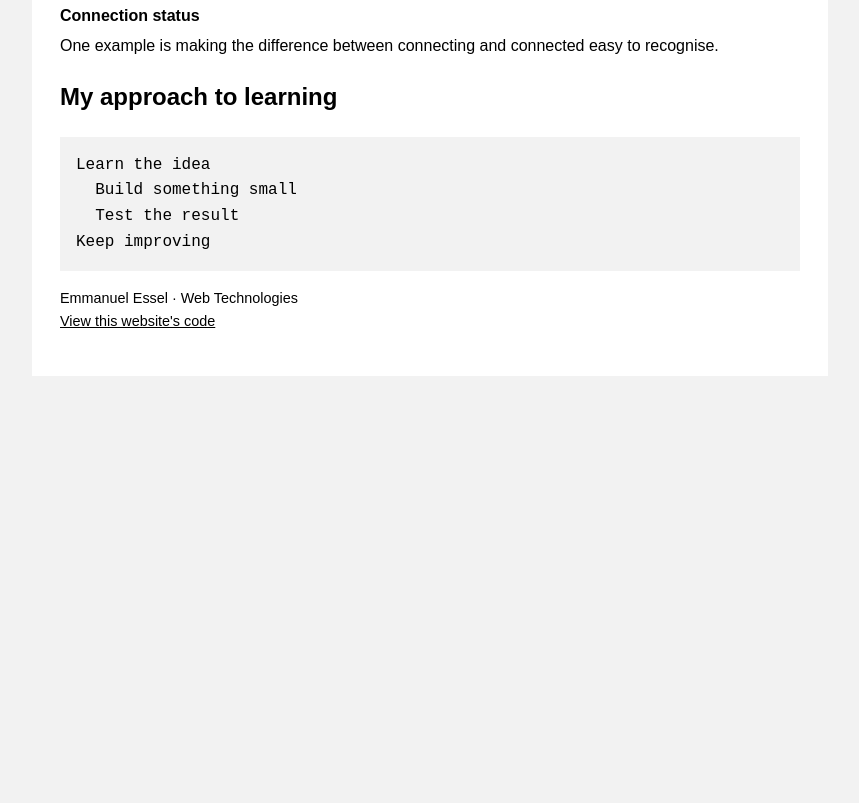
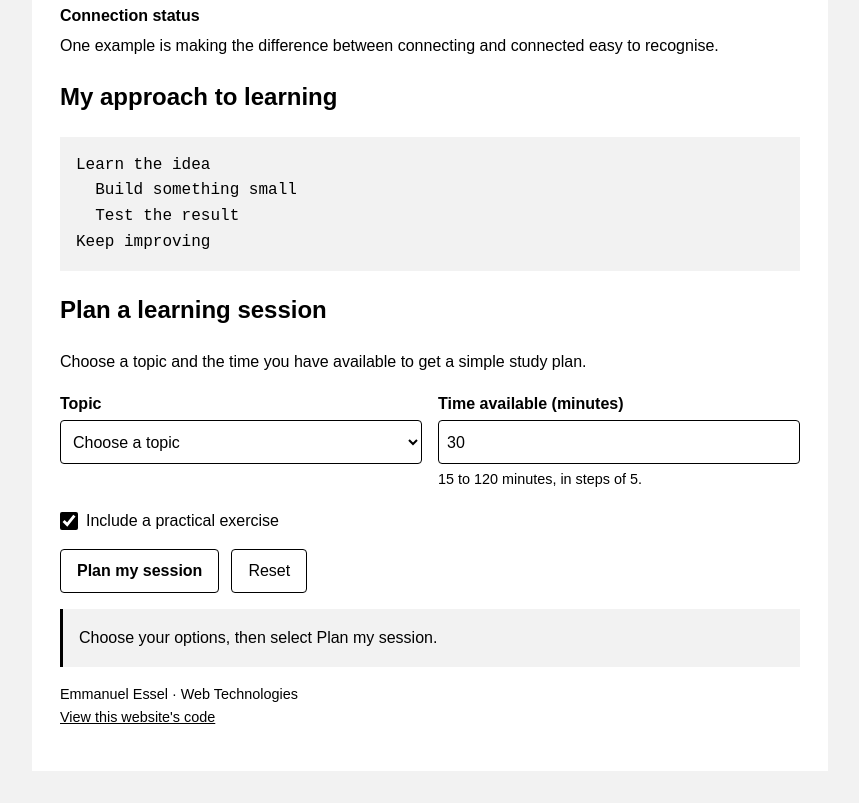
Before and after one commit to EmmanuelEsselSHU/my-first-web-app, a plain HTML site: page index.html in a window 1280 px wide. Shown: the part 1390-2193 px from the top of the page, without its empty margins (210-1069 px from the left). Before the commit the page ends 1798 px from the top, so only its background shows below. Drawn offline with Linux system fonts and the light colour scheme.

Commit message:
Add an interactive learning session planner

```diff
--- a/index.html
+++ b/index.html
@@ -98,6 +98,84 @@
         font-size: 0.9rem;
       }
 
+      .planner-fields {
+        display: grid;
+        grid-template-columns: minmax(0, 1fr);
+        gap: 16px;
+      }
+
+      .form-field label {
+        display: block;
+        margin-bottom: 4px;
+        font-weight: bold;
+      }
+
+      .form-field select,
+      .form-field input {
+        display: block;
+        width: 100%;
+        min-width: 0;
+        min-height: 44px;
+        padding: 8px;
+        border: 1px solid #000000;
+        border-radius: 4px;
+        background-color: white;
+        color: #000000;
+        font: inherit;
+      }
+
+      .field-help {
+        margin: 4px 0 0;
+        font-size: 0.9rem;
+      }
+
+      .checkbox-label {
+        display: flex;
+        align-items: flex-start;
+        gap: 8px;
+        margin: 16px 0;
+      }
+
+      .checkbox-label input {
+        flex-shrink: 0;
+        width: 18px;
+        height: 18px;
+        margin: 4px 0 0;
+        accent-color: #000000;
+      }
+
+      .form-actions {
+        display: flex;
+        flex-wrap: wrap;
+        gap: 12px;
+      }
+
+      .form-actions button {
+        min-height: 44px;
+        padding: 8px 16px;
+        border: 1px solid #000000;
+        border-radius: 4px;
+        background-color: white;
+        color: #000000;
+        font: inherit;
+        cursor: pointer;
+      }
+
+      .form-actions button[type="submit"] {
+        font-weight: bold;
+      }
+
+      #learning-planner :focus-visible {
+        outline: 2px solid #000000;
+        outline-offset: 3px;
+      }
+
+      .planner-result {
+        padding: 16px;
+        border-left: 3px solid #000000;
+        background-color: #f2f2f2;
+      }
+
       @media (min-width: 48rem) {
         body {
           padding: 16px;
@@ -115,6 +193,10 @@
         .work-history {
           grid-template-columns: repeat(2, minmax(0, 1fr));
           gap: 24px;
+        }
+
+        .planner-fields {
+          grid-template-columns: repeat(2, minmax(0, 1fr));
         }
 
         ul {
@@ -178,7 +260,103 @@
   Test the result
 Keep improving</pre>
 
+      <section id="learning-session" aria-labelledby="planner-heading">
+        <h2 id="planner-heading">Plan a learning session</h2>
+        <p>Choose a topic and the time you have available to get a simple study plan.</p>
+
+        <form id="learning-planner" hidden>
+          <div class="planner-fields">
+            <div class="form-field">
+              <label for="learning-topic">Topic</label>
+              <select id="learning-topic" name="topic" required>
+                <option value="">Choose a topic</option>
+                <option value="html">HTML</option>
+                <option value="css">CSS</option>
+                <option value="javascript">JavaScript</option>
+              </select>
+            </div>
+            <div class="form-field">
+              <label for="learning-minutes">Time available (minutes)</label>
+              <input id="learning-minutes" name="minutes" type="number" min="15" max="120" step="5" value="30" required aria-describedby="minutes-help">
+              <p id="minutes-help" class="field-help">15 to 120 minutes, in steps of 5.</p>
+            </div>
+          </div>
+
+          <label class="checkbox-label" for="include-practice">
+            <input id="include-practice" name="practice" type="checkbox" checked>
+            Include a practical exercise
+          </label>
+
+          <div class="form-actions">
+            <button type="submit">Plan my session</button>
+            <button type="reset">Reset</button>
+          </div>
+          <p id="planner-result" class="planner-result" role="status" aria-atomic="true">Choose your options, then select Plan my session.</p>
+        </form>
+        <noscript><p>Enable JavaScript in your browser to use the learning-session planner.</p></noscript>
+      </section>
+
       <p class="page-footer">Emmanuel Essel &middot; Web Technologies<br><a href="https://github.com/EmmanuelEsselSHU/my-first-web-app" title="View the HTML source on GitHub">View this website's code</a></p>
     </main>
+    <script>
+      const planner = document.getElementById('learning-planner');
+      const topicInput = document.getElementById('learning-topic');
+      const minutesInput = document.getElementById('learning-minutes');
+      const practiceInput = document.getElementById('include-practice');
+      const result = document.getElementById('planner-result');
+      const startingMessage = result.textContent;
+
+      const topics = {
+        html: {
+          name: 'HTML',
+          reading: 'review headings, paragraphs and meaningful links',
+          exercise: 'build a section with a heading, a paragraph and a link'
+        },
+        css: {
+          name: 'CSS',
+          reading: 'review selectors, spacing and media queries',
+          exercise: 'adjust a layout and check it at phone and desktop widths'
+        },
+        javascript: {
+          name: 'JavaScript',
+          reading: 'review variables, events and updating page text',
+          exercise: 'make a button update a message when clicked'
+        }
+      };
+
+      planner.addEventListener('submit', function (event) {
+        event.preventDefault();
+        const topic = topics[topicInput.value];
+        const minutes = minutesInput.valueAsNumber;
+
+        if (!topic || !Number.isInteger(minutes) || minutes < 15 || minutes > 120 || minutes % 5 !== 0) {
+          result.textContent = 'Choose a topic and enter 15 to 120 minutes in steps of 5.';
+          return;
+        }
+
+        let readingMinutes = minutes - 5;
+        let exerciseStep = '';
+
+        if (practiceInput.checked) {
+          readingMinutes = Math.max(5, Math.round(minutes * 0.3 / 5) * 5);
+          const practiceMinutes = minutes - readingMinutes - 5;
+          exerciseStep = `${practiceMinutes} minutes to ${topic.exercise}. `;
+        }
+
+        result.textContent = `Your ${minutes}-minute ${topic.name} plan: ` +
+          `${readingMinutes} minutes to ${topic.reading}. ` + exerciseStep +
+          'Finish with 5 minutes to note what you learnt and one thing to try next.';
+      });
+
+      function clearPlan() {
+        if (result.textContent !== startingMessage) {
+          result.textContent = startingMessage;
+        }
+      }
+
+      planner.addEventListener('input', clearPlan);
+      planner.addEventListener('reset', clearPlan);
+      planner.hidden = false;
+    </script>
   </body>
 </html>
```
